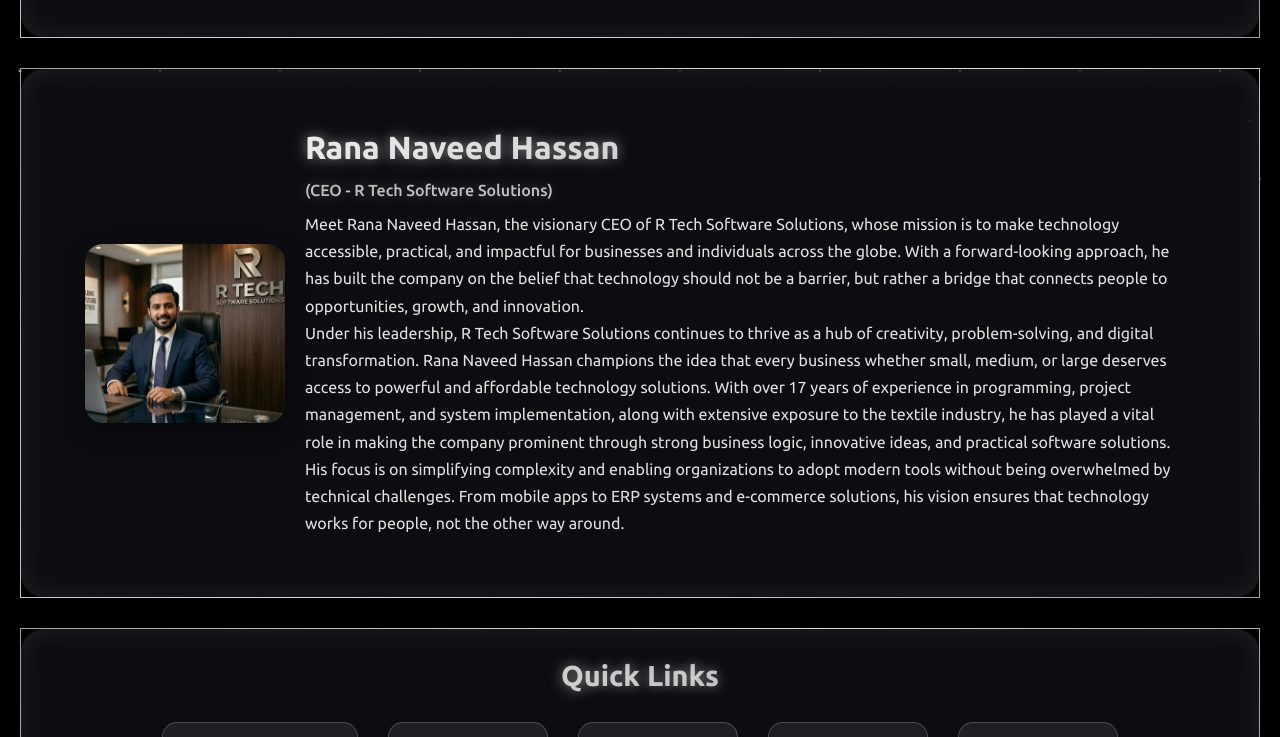
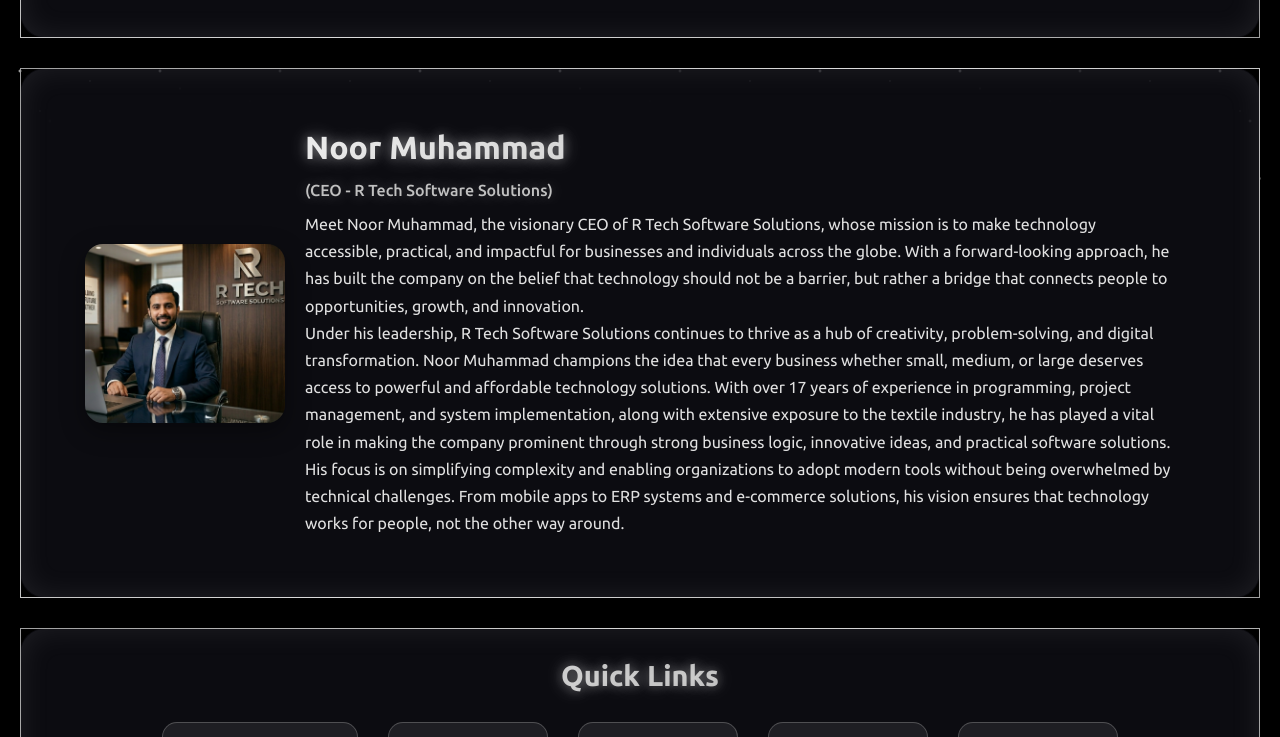
Before and after one commit to naveedhassan20/rtech.github.io, a plain HTML site: page index.html in a window 1280 px wide. Shown: the part 544-1281 px from the top of the page. Drawn offline with Linux system fonts and the light colour scheme; a script that the page names is missing.

Commit message:
Update index.html

```diff
--- a/index.html
+++ b/index.html
@@ -67,11 +67,11 @@
   <section class="section">
     <img src="images/dg.png" alt="CEO Picture">
     <div class="section-text">
-      <h2>Rana Naveed Hassan</h2>
+      <h2>Noor Muhammad</h2>
       <h4>(CEO - R Tech Software Solutions)</h4>
-      <p> Meet Rana Naveed Hassan, the visionary CEO of R Tech Software Solutions, whose mission is to make technology accessible, practical, and impactful for businesses and individuals across the globe. With a forward-looking approach, he has built the company on the belief that technology should not be a barrier, but rather a bridge that connects people to opportunities, growth, and innovation.</p>
+      <p> Meet Noor Muhammad, the visionary CEO of R Tech Software Solutions, whose mission is to make technology accessible, practical, and impactful for businesses and individuals across the globe. With a forward-looking approach, he has built the company on the belief that technology should not be a barrier, but rather a bridge that connects people to opportunities, growth, and innovation.</p>
 
-<p>Under his leadership, R Tech Software Solutions continues to thrive as a hub of creativity, problem-solving, and digital transformation. Rana Naveed Hassan champions the idea that every business whether small, medium, or large deserves access to powerful and affordable technology solutions. With over 17 years of experience in programming, project management, and system implementation, along with extensive exposure to the textile industry, he has played a vital role in making the company prominent through strong business logic, innovative ideas, and practical software solutions. His focus is on simplifying complexity and enabling organizations to adopt modern tools without being overwhelmed by technical challenges. From mobile apps to ERP systems and e-commerce solutions, his vision ensures that technology works for people, not the other way around.</p>
+<p>Under his leadership, R Tech Software Solutions continues to thrive as a hub of creativity, problem-solving, and digital transformation. Noor Muhammad champions the idea that every business whether small, medium, or large deserves access to powerful and affordable technology solutions. With over 17 years of experience in programming, project management, and system implementation, along with extensive exposure to the textile industry, he has played a vital role in making the company prominent through strong business logic, innovative ideas, and practical software solutions. His focus is on simplifying complexity and enabling organizations to adopt modern tools without being overwhelmed by technical challenges. From mobile apps to ERP systems and e-commerce solutions, his vision ensures that technology works for people, not the other way around.</p>
     </div>
   </section>
 
```
